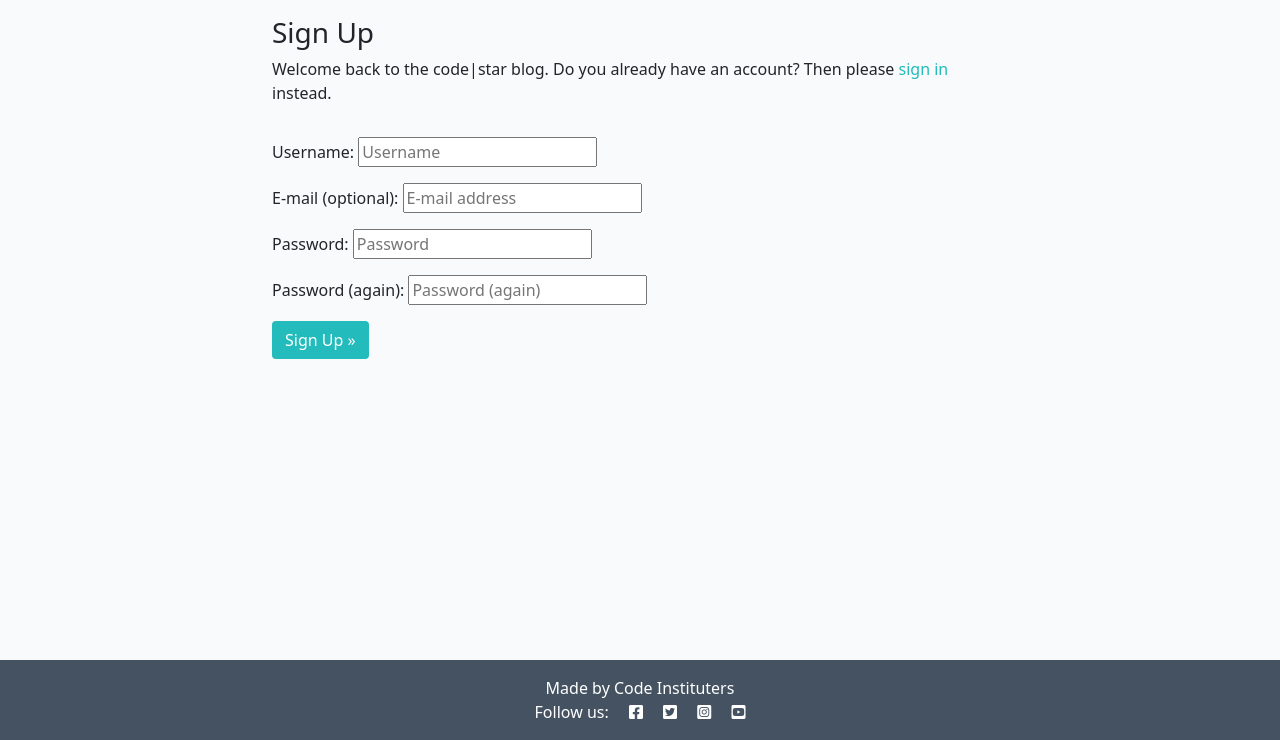
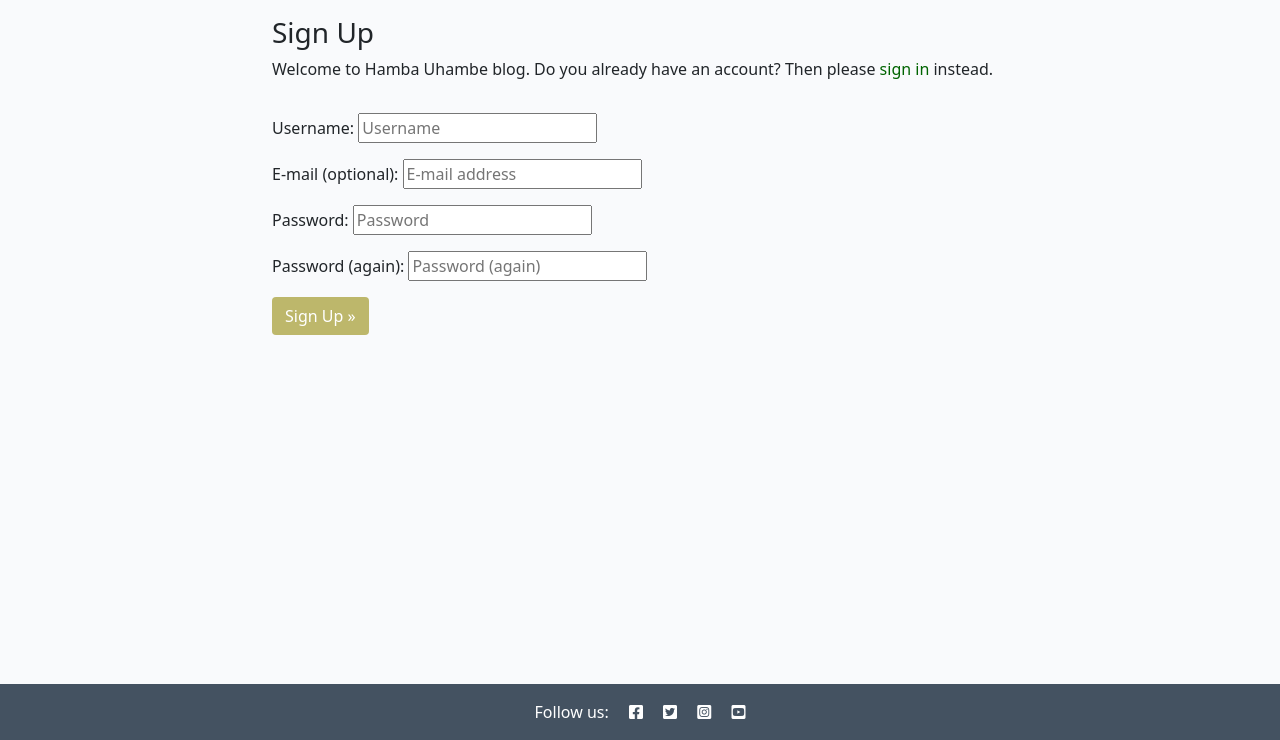
Before and after one commit to deanwraith/travelblog, a Django app: page /accounts/signup/ in a window 1280 px wide. Shown: the part 60-800 px from the top of the page. Run offline with Django 3.2, Linux system fonts and the light colour scheme; data that the repository does not hold is empty; some libraries are stand-ins or nearby versions.

Commit message:
Edited styling

```diff
--- a/static/css/style.css
+++ b/static/css/style.css
@@ -90,7 +90,7 @@ body {
 
 .post-link:hover,
 .page-link {
-    color: #E84610;
+    color: #006400;
 }
 
 .post-title {
@@ -104,18 +104,18 @@ body {
 }
 
 .btn-signup {
-    background-color: #23BBBB;
+    background-color: #BDB76B;
     color: #fff;
 }
 
 .btn-signup:hover,
 .btn-signup:active {
     background-color: #fff;
-    color: #23BBBB;
+    color: #BDB76B;
 }
 
 .link {
-    color: #23BBBB;
+    color: #006400;
     text-decoration: none;
 }
 
--- a/templates/account/login.html
+++ b/templates/account/login.html
@@ -12,7 +12,7 @@
         <div class="col-md-8 mt-3 offset-md-2">
             <h3>{% trans "Sign In" %}</h3>
 
-            <p>{% blocktrans %}Welcome back to the code|star blog. To leave a comment or like a post, please log in. If
+            <p>{% blocktrans %}Welcome to Hamba Uhambe blog. To leave a comment or like a post, please log in. If
                 you
                 have not created an account yet, then <a class="link" href="{{ signup_url }}">sign up</a>
                 first.{% endblocktrans %}</p>
--- a/templates/account/signup.html
+++ b/templates/account/signup.html
@@ -10,7 +10,7 @@
         <div class="col-md-8 mt-3 offset-md-2">
             <h3>{% trans "Sign Up" %}</h3>
 
-            <p>{% blocktrans %}Welcome back to the code|star blog. Do you already have an account? Then please <a
+            <p>{% blocktrans %}Welcome to Hamba Uhambe blog. Do you already have an account? Then please <a
                     class="link" href="{{ login_url }}">sign in</a> instead.{% endblocktrans %}</p>
         </div>
     </div>
--- a/templates/base.html
+++ b/templates/base.html
@@ -90,7 +90,6 @@
 
     <!-- Footer -->
     <footer class="footer mt-auto py-3 dark-bg">
-        <p class="m-0 text-center text-white">Made by Code Instituters</p>
         <p class="m-0 text-center text-white">Follow us: <i class="fab fa-facebook-square ms-3"></i>
             <i class="fab fa-twitter-square ms-3"></i>
             <i class="fab fa-instagram-square ms-3"></i>
--- a/templates/category.html
+++ b/templates/category.html
@@ -16,7 +16,7 @@
                             <div class="image-container">
                                 {% if "placeholder" in post.featured_image.url %}
                                 <img class="card-img-top"
-                                    src="https://codeinstitute.s3.amazonaws.com/fullstack/blog/default.jpg">
+                                    src="/static/images/blog_temp.jpg">
                                 {% else %}
                                 <img class="card-img-top" src=" {{ post.featured_image.url }}">
                                 {% endif %}
--- a/templates/index.html
+++ b/templates/index.html
@@ -15,7 +15,7 @@
                             <div class="image-container">
                                 {% if "placeholder" in post.featured_image.url %}
                                 <img class="card-img-top"
-                                    src="https://codeinstitute.s3.amazonaws.com/fullstack/blog/default.jpg">
+                                    src="/static/images/blog_temp.jpg">
                                 {% else %}
                                 <img class="card-img-top" src=" {{ post.featured_image.url }}">
                                 {% endif %}
--- a/templates/post_detail.html
+++ b/templates/post_detail.html
@@ -13,7 +13,7 @@
             <div class="d-none d-md-block col-md-6 masthead-image">
                 <!-- The featured image URL goes in the src attribute -->
                 {% if "placeholder" in post.featured_image.url %}
-                <img src="https://codeinstitute.s3.amazonaws.com/fullstack/blog/default.jpg" width="100%">
+                <img src="/media/images/blog_temp.jpg" width="100%">
                 {% else %}
                 <img src=" {{ post.featured_image.url }}" width="100%">
                 {% endif %}
```
Also changed, not shown: static/images/blog_temp.jpg (added).
